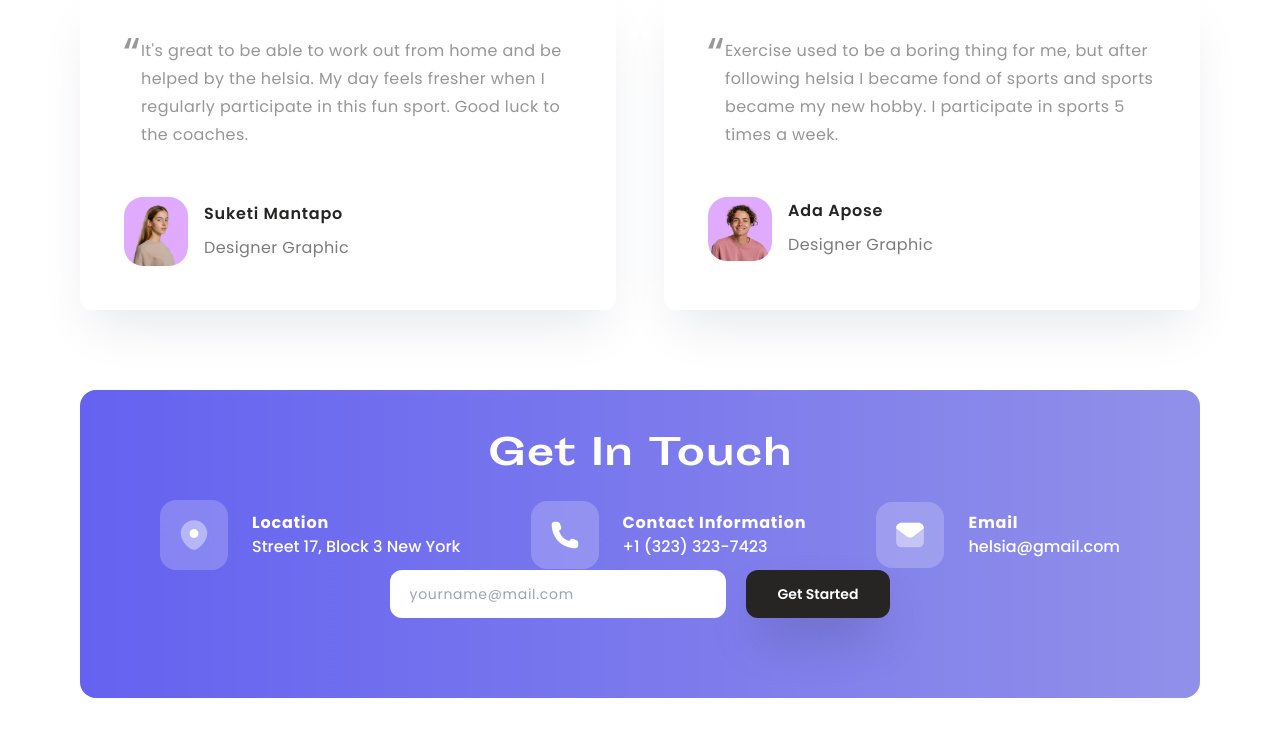
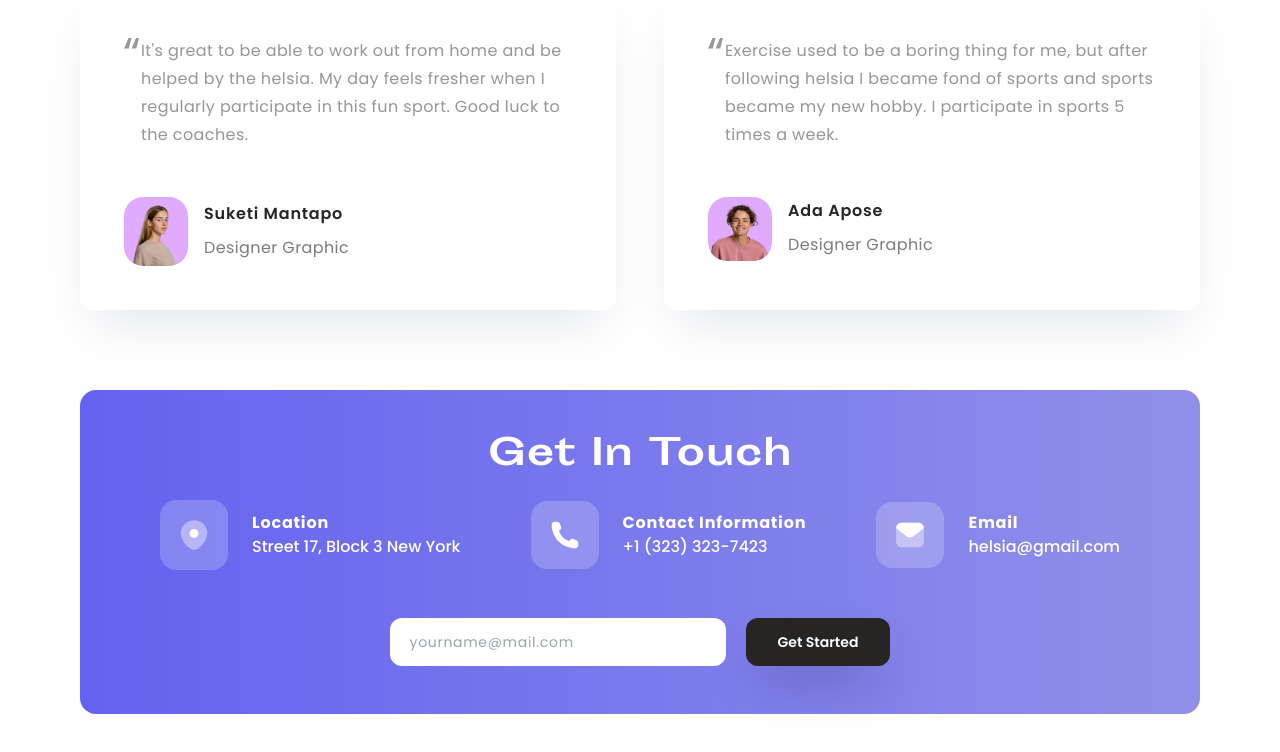
Before and after one commit to sohanemon/helsia-bootcamp, a Next.js app: page / in a window 1280 px wide. Shown: the part 3268-4020 px from the top of the page. Built offline with nearby package versions, Linux system fonts and the light colour scheme.

Commit message:
Jun 15, 2023, 3:19 PM

```diff
--- a/src/app/get-in-touch.tsx
+++ b/src/app/get-in-touch.tsx
@@ -3,7 +3,7 @@ import Image from 'next/image';
 
 export default function GetInTouch() {
   return (
-    <section className='p-20 bg-gradient-to-r from-themeIndigo-dark to-themeIndigo-light rounded-2xl'>
+    <section className='p-20 pb-0 bg-gradient-to-r from-themeIndigo-dark to-themeIndigo-light rounded-2xl'>
       <h1 className='mb-4 -mt-10 text-4xl leading-normal text-center text-white font-grot '>
         Get In Touch
       </h1>
@@ -20,7 +20,7 @@ export default function GetInTouch() {
           </div>
         ))}
       </div>
-      <div className='flex items-stretch justify-center gap-5'>
+      <div className='flex items-stretch justify-center gap-5 py-12'>
         <input
           type='text'
           placeholder='yourname@mail.com'
```
